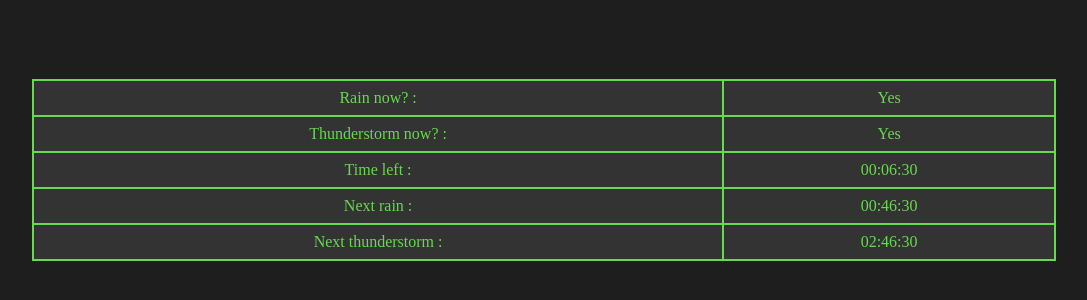
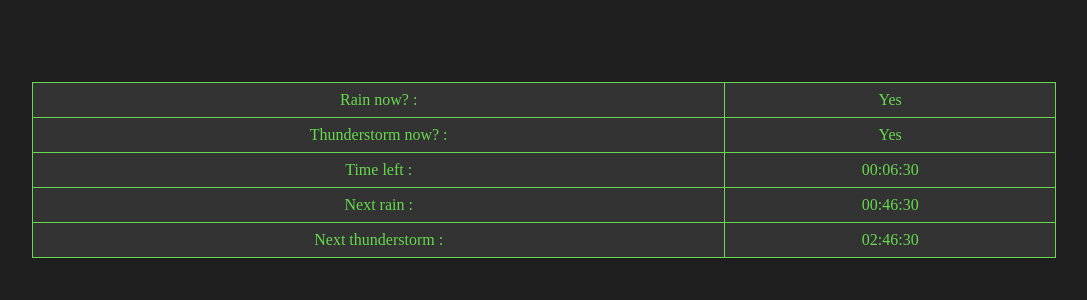
Before and after one commit to ethanlunch/ethanlunch.github.io, a plain HTML site: page index.html in a window 1280 px wide. Shown: the part 230-530 px from the top of the page, without its empty margins (96-1183 px from the left). Drawn offline with Linux system fonts and the light colour scheme.

Commit message:
Update index.html

```diff
--- a/index.html
+++ b/index.html
@@ -23,7 +23,7 @@
             width: 80%; /* Adjust the width as needed */
         }
         table, td, th {
-            border: 2px solid #67d94e; /* Light border color */
+            border: 1px solid #67d94e; /* Light border color */
             padding: 8px;
         }
         p {
```
